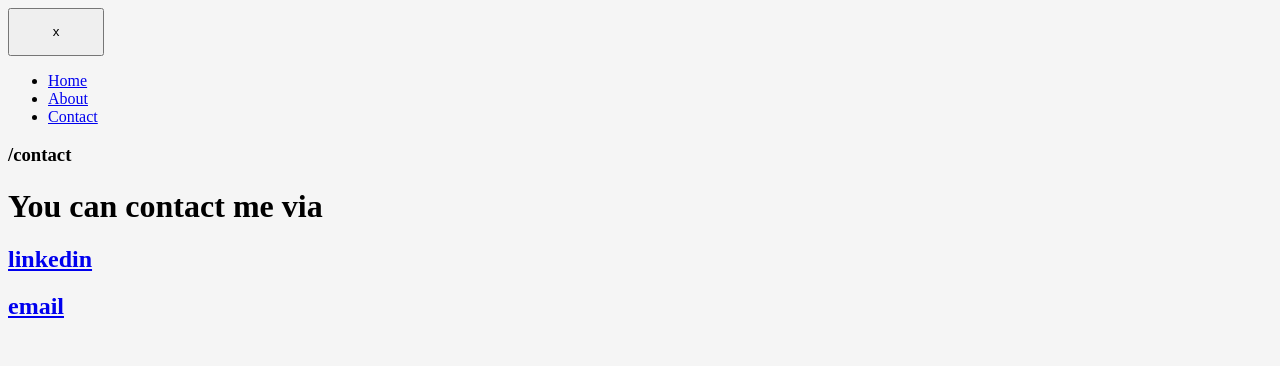
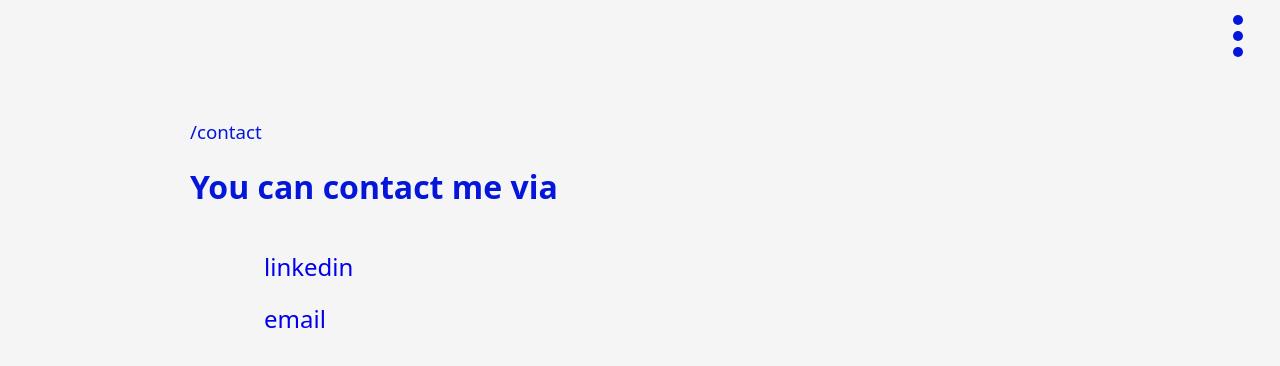
Before and after one commit to alex-console1/AlexIsle, a plain HTML site: page contact.html in a window 1280 px wide. Drawn offline with Linux system fonts and the light colour scheme; the site is published under a folder, as on GitHub Pages, so addresses that start at the root find nothing; files whose address does not match are found by name.

Commit message:
Update contact.html

```diff
--- a/contact.html
+++ b/contact.html
@@ -5,7 +5,7 @@
     <link rel="icon" type="image/png" href="fox.png" />
     <meta name="viewport" content="width=device-width, initial-scale=1.0" />
     <title>Alex's Isle</title>
-    <link rel="stylesheet" crossorigin href="/assets/index-DiTWidxY.css">
+    <link rel="stylesheet" crossorigin href="assets/index-DiTWidxY.css">
   </head>
   <style>
     body {
```
